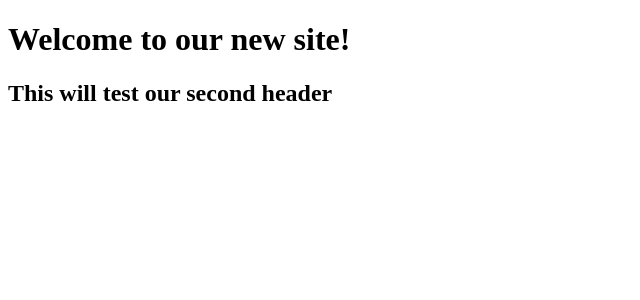
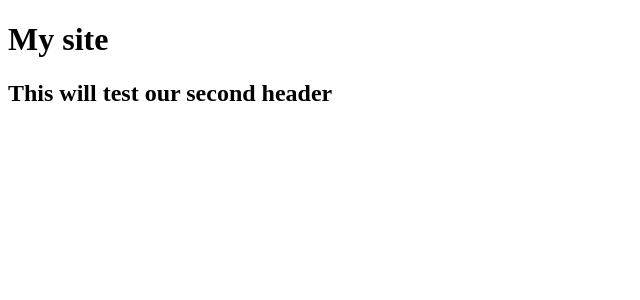
Before and after one commit to kxl141230/LaredoPremier, an Angular app: page / in a window 1280 px wide. Shown: the top 300 px of the page, without its empty margins (0-640 px from the left). Built offline with nearby package versions, Linux system fonts and the light colour scheme.

Commit message:
First Change

```diff
--- a/package.json
+++ b/package.json
@@ -24,7 +24,7 @@
     "zone.js": "~0.11.3"
   },
   "devDependencies": {
-    "@angular-devkit/build-angular": "~0.1101.4",
+    "@angular-devkit/build-angular": "^0.1101.4",
     "@angular/cli": "~11.1.4",
     "@angular/compiler-cli": "~11.1.2",
     "@types/jasmine": "~3.6.0",
--- a/src/app/app.component.html
+++ b/src/app/app.component.html
@@ -1,4 +1,4 @@
 <div>
-  <h1>Welcome to our new site!</h1>
+  <h1>My site</h1>
   <h2>This will test our second header</h2>
 </div>
```
Also changed, not shown: 1 other file (tests, documents, lock files or other folders).
